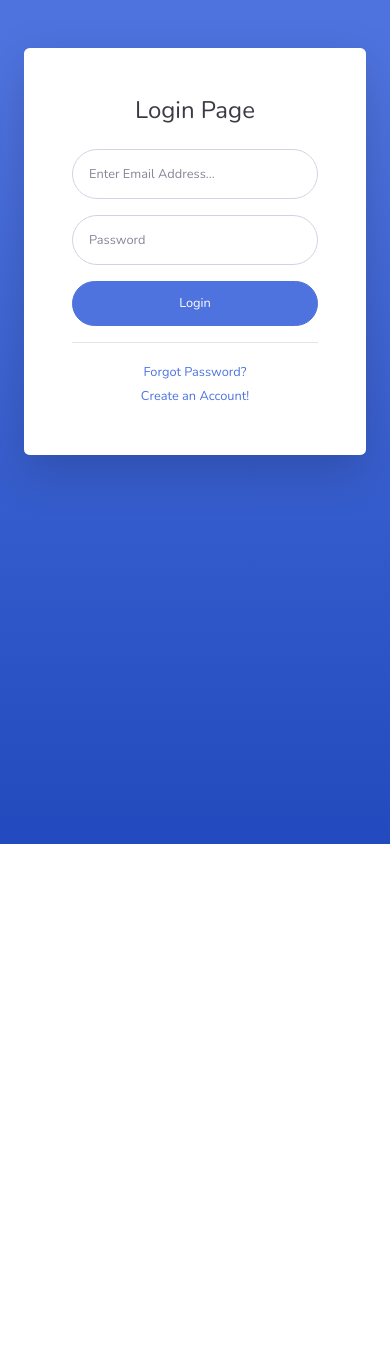
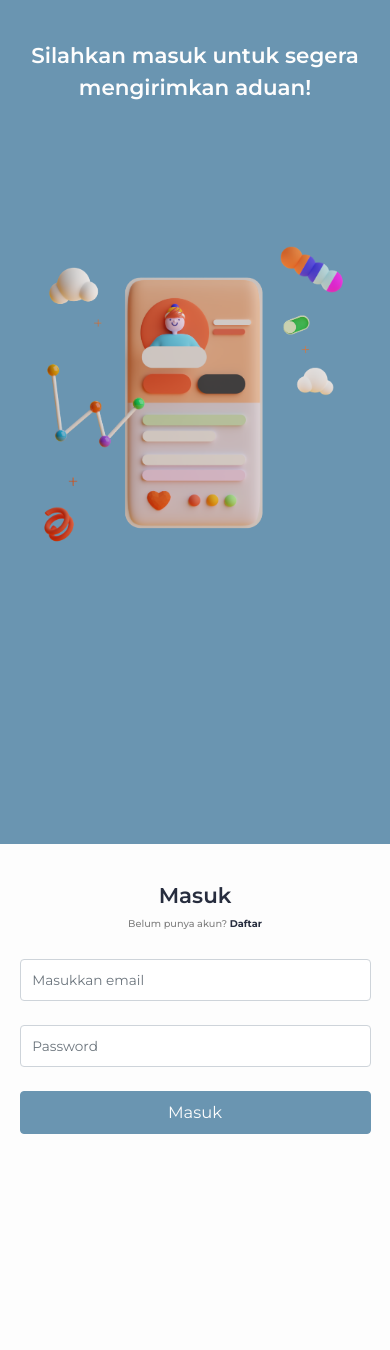
Before and after one commit to khalilannbiya/siap, a CodeIgniter app: page /siap/auth/ in a window 390 px wide. Before the commit the page ends 844 px from the top, so only its background shows below. Run offline with CodeIgniter, Linux system fonts and the light colour scheme.

Commit message:
menambahkan fitur registrasi dan login

```diff
--- a/application/controllers/Auth.php
+++ b/application/controllers/Auth.php
@@ -5,17 +5,21 @@ class Auth extends CI_Controller
 {
   public function index()
   {
+
     $this->form_validation->set_rules(
       'email',
       'Email',
       'required|trim|valid_email',
-      ['required' => 'You must provide a %s.']
+      [
+        'required' => '%s harus diisi!',
+        'valid_email' => 'Gunakan email yang benar!'
+      ]
     );
     $this->form_validation->set_rules(
       'password',
       'Password',
       'required|trim',
-      ['required' => 'You must provide a %s.']
+      ['required' => '%s harus diisi!']
     );
 
     if ($this->form_validation->run() == FALSE) {
@@ -55,18 +59,19 @@ class Auth extends CI_Controller
           if ($user['role_id'] == 1) {
             redirect('admin');
           } else {
+            $this->session->set_flashdata('message', "Anda telah berhasil Login!");
             redirect('user');
           }
         } else {
-          $this->session->set_flashdata('messageWrong', 'Wrong password!');
+          $this->session->set_flashdata('messageWrong', 'Password salah!');
           redirect('auth');
         }
       } else {
-        $this->session->set_flashdata('messageWrong', 'Your email has not been activated!');
+        $this->session->set_flashdata('messageWrong', 'Email anda belum di aktivasi!');
         redirect('auth');
       }
     } else {
-      $this->session->set_flashdata('messageWrong', 'Your email is nor registered!');
+      $this->session->set_flashdata('messageWrong', 'Email anda belum teregistrasi!');
       redirect('auth');
     }
   }
@@ -77,49 +82,85 @@ class Auth extends CI_Controller
       'name',
       'Name',
       'required|trim',
-      ['required' => 'You must provide a %s.']
+      ['required' => '%s harus diisi!']
     );
     $this->form_validation->set_rules(
       'email',
       'Email',
       'required|trim|valid_email|is_unique[user.email]',
       [
-        'required' => 'You must provide a %s.',
-        'is_unique' => 'This email has already registered!'
+        'required' => '%s harus diisi!.',
+        'valid_email' => 'Gunakan email yang benar!',
+        'is_unique' => 'Email ini sudah teregistrasi sebelumnya!'
       ]
+    );
+    $this->form_validation->set_rules(
+      'nik',
+      'NIK',
+      'required|trim|numeric|is_unique[user.nik]|max_length[16]',
+      [
+        'required' => '%s harus diisi!.',
+        'numeric' => 'Diisi dengan angka!',
+        'max_length' => 'Yang kamu masukkan bukan NIK!',
+        'is_unique' => 'Nomor ini sudah teregistrasi sebelumnya!'
+      ]
+    );
+    $this->form_validation->set_rules(
+      'gender',
+      'Jenis Kelamin',
+      'required|trim',
+      [
+        'required' => '%s harus diisi!.',
+      ]
+    );
+    $this->form_validation->set_rules(
+      'nope',
+      'Nomor Telepon',
+      'required|trim|numeric',
+      [
+        'required' => '%s harus diisi!.',
+        'numeric' => 'Diisi dengan angka!'
+      ]
+    );
+    $this->form_validation->set_rules(
+      'alamat',
+      'Alamat',
+      'required|trim',
+      ['required' => '%s harus diisi!']
     );
     $this->form_validation->set_rules(
       'password1',
       'Password',
       'required|trim|min_length[5]|matches[password2]',
       [
-        'required' => 'You must provide a %s.',
-        'matches' => 'password dont match!',
-        'min_length' => 'Passwor too short!'
+        'required' => '%s harus diisi!',
+        'matches' => 'Password tidak sesuai!',
+        'min_length' => 'Password terlalu pendek!'
       ]
     );
     $this->form_validation->set_rules(
       'password2',
       'Password',
       'required|trim|matches[password1]',
-      ['required' => 'You must provide a %s.']
+      ['required' => '%s harus diisi!']
     );
 
     if ($this->form_validation->run() == FALSE) {
       $data['title'] = "User Registration";
+      $data['gender'] = ['Laki-laki', 'Perempuan'];
       $this->load->view('templates/auth_header', $data);
-      $this->load->view('auth/registration');
+      $this->load->view('auth/registration', $data);
       $this->load->view('templates/auth_footer');
     } else {
       $this->ModelAuth->insertData();
-      $this->session->set_flashdata('message', 'Your account has been created. Please Login!');
+      $this->session->set_flashdata('message', 'Akun anda sudah di daftar-kan, silahkan login!');
       redirect('auth');
     }
   }
 
   public function logout()
   {
-    // Bersihkan session dan mengembalikan ke halaman login
+    // Bersihkan session dan mengembalikan ke halaman home
     $this->session->unset_userdata('email');
     $this->session->unset_userdata('role_id');
     $this->session->set_flashdata('message', 'Anda telah logout!');
--- a/application/controllers/User.php
+++ b/application/controllers/User.php
@@ -24,7 +24,7 @@ class User extends CI_Controller
     $data['title'] = "Beranda";
     $this->load->view('templates-user/header_home', $data);
     $this->load->view('user/index', $data);
-    $this->load->view('templates-user/footer');
+    $this->load->view('templates-user/footer', $data);
   }
 
   // public function index()
--- a/application/models/ModelAuth.php
+++ b/application/models/ModelAuth.php
@@ -7,6 +7,10 @@ class ModelAuth extends CI_Model
     $data = [
       'name' => $this->input->post('name', true),
       'email' => $this->input->post('email', true),
+      'jenis_kelamin' => $this->input->post('gender', true),
+      'nik' => $this->input->post('nik', true),
+      'no_hp' => $this->input->post('nope', true),
+      'address' => $this->input->post('alamat', true),
       'image' => "default.jpg",
       'password' => password_hash($this->input->post('password1', true), PASSWORD_DEFAULT),
       'role_id' => 2,
--- a/application/views/auth/login.php
+++ b/application/views/auth/login.php
@@ -1,58 +1,35 @@
-<div class="container">
-  <!-- Outer Row -->
-  <div class="row justify-content-center">
-    <div class="col-lg-7">
-      <div class="card o-hidden border-0 shadow-lg my-5">
-        <div class="card-body p-0">
-          <!-- Nested Row within Card Body -->
-          <div class="row">
-            <div class="col-lg">
-              <div class="p-5">
-                <div class="text-center">
-                  <h1 class="h4 text-gray-900 mb-4">Login Page</h1>
 <?php if ($this->session->flashdata('message')) : ?>
-                    <div class="alert alert-success alert-dismissible fade show" role="alert">
+  <div class="alert my-alert alert-success alert-dismissible fade show container fixed-top" role="alert">
     <strong>Yeayyyyy!</strong>
     <?= $this->session->flashdata('message'); ?>
-                      <button type="button" class="close" data-dismiss="alert" aria-label="Close">
-                        <span aria-hidden="true">&times;</span>
-                      </button>
   </div>
 <?php elseif ($this->session->flashdata('messageWrong')) : ?>
-                    <div class="alert alert-danger alert-dismissible fade show" role="alert">
+  <div class="alert my-alert alert-danger alert-dismissible fade show container fixed-top" role="alert">
     <strong>Wahhhh!</strong>
     <?= $this->session->flashdata('messageWrong'); ?>
-                      <button type="button" class="close" data-dismiss="alert" aria-label="Close">
-                        <span aria-hidden="true">&times;</span>
-                      </button>
   </div>
 <?php endif; ?>
+<main class="main-of-content">
+  <section class="left-section">
+    <!-- <i class="ri-arrow-left-s-line"></i> -->
+    <h2>Silahkan masuk untuk segera mengirimkan aduan!</h2>
+    <img src="<?= base_url(); ?>assets/img/login.png" alt="Ilustrasi Login">
+  </section>
+  <section class="right-section login-page-section">
+    <h2>Masuk</h2>
+    <p>Belum punya akun? <a href="<?= base_url(); ?>auth/registration">Daftar</a></p>
+    <form class="form-auth login-page" action="<?= base_url(); ?>auth/" method="POST">
+      <div class="mb-4">
+        <input type="text" class="form-control" id="email" name="email" placeholder="Masukkan email" value="<?= set_value('email'); ?>">
+        <div class="form-text"><?= form_error('email'); ?></div>
       </div>
-                <form class="user" method="POST" action="<?= base_url(); ?>auth/">
-                  <div class="form-group">
-                    <input type="text" class="form-control form-control-user" id="email" name="email" placeholder="Enter Email Address..." value="<?= set_value('email'); ?>" />
-                    <div class="text-danger"><?= form_error('email'); ?></div>
+      <div class="mb-4">
+        <input type="password" id="password" name="password" class="form-control" placeholder="Password" aria-label="Password">
+        <div class="form-text"><?= form_error('password'); ?></div>
       </div>
-                  <div class="form-group">
-                    <input type="password" class="form-control form-control-user" id="password" name="password" placeholder="Password" />
-                    <div class="text-danger"><?= form_error('password'); ?></div>
-                  </div>
-                  <button type="submit" class="btn btn-primary btn-user btn-block">
-                    Login
+      <button type="submit" class="btn btn-primary">
+        Masuk
       </button>
-                  <hr />
     </form>
-                <div class="text-center">
-                  <a class="small" href="forgot-password.html">Forgot Password?</a>
-                </div>
-                <div class="text-center">
-                  <a class="small" href="<?= base_url(); ?>auth/registration">Create an Account!</a>
-                </div>
-              </div>
-            </div>
-          </div>
-        </div>
-      </div>
-    </div>
-  </div>
-</div>
+  </section>
+</main>
--- a/application/views/templates-user/header_home.php
+++ b/application/views/templates-user/header_home.php
@@ -26,6 +26,11 @@
 
 <body>
   <?php if ($session_cek) : ?>
+    <?php if ($this->session->flashdata('message')) : ?>
+      <div class="alert my-alert alert-success alert-dismissible fade show fixed-top container-sm" role="alert" id="myAlert">
+        <strong>Yeayyyyy</strong> <?= $this->session->flashdata('message'); ?>
+      </div>
+    <?php endif; ?>
     <!-- ======================= Navbar ======================= -->
     <header>
       <nav class="nav-bar">
@@ -67,7 +72,6 @@
     <?php if ($this->session->flashdata('message')) : ?>
       <div class="alert my-alert alert-success alert-dismissible fade show fixed-top container-sm" role="alert" id="myAlert">
         <strong>Yeayyyyy</strong> <?= $this->session->flashdata('message'); ?>
-        <button type="button" class="btn-close" data-bs-dismiss="alert" aria-label="Close"></button>
       </div>
     <?php endif; ?>
     <!-- ======================= Navbar ======================= -->
--- a/application/views/templates/auth_footer.php
+++ b/application/views/templates/auth_footer.php
@@ -1,12 +1,6 @@
-<!-- Bootstrap core JavaScript-->
-<script src="<?= base_url(); ?>assets/vendor/jquery/jquery.min.js"></script>
-<script src="<?= base_url(); ?>assets/vendor/bootstrap/js/bootstrap.bundle.min.js"></script>
-
-<!-- Core plugin JavaScript-->
-<script src="<?= base_url(); ?>assets/vendor/jquery-easing/jquery.easing.min.js"></script>
-
-<!-- Custom scripts for all pages-->
-<script src="<?= base_url(); ?>assets/js/sb-admin-2.min.js"></script>
+<script src="<?= base_url(); ?>assets/js/main.js"></script>
+<script src="<?= base_url(); ?>assets/js/app.js"></script>
+<script src="https://cdn.jsdelivr.net/npm/bootstrap@5.1.3/dist/js/bootstrap.bundle.min.js" integrity="sha384-ka7Sk0Gln4gmtz2MlQnikT1wXgYsOg+OMhuP+IlRH9sENBO0LRn5q+8nbTov4+1p" crossorigin="anonymous"></script>
 </body>
 
 </html>
--- a/application/views/templates/auth_header.php
+++ b/application/views/templates/auth_header.php
@@ -1,21 +1,26 @@
-<!DOCTYPE html>
-<html lang="en">
+<!doctype html>
+<html lang="id">
 
 <head>
-  <meta charset="utf-8" />
-  <meta http-equiv="X-UA-Compatible" content="IE=edge" />
-  <meta name="viewport" content="width=device-width, initial-scale=1, shrink-to-fit=no" />
-  <meta name="description" content="" />
-  <meta name="author" content="" />
+  <!-- Required meta tags -->
+  <meta charset="utf-8">
+  <meta name="viewport" content="width=device-width, initial-scale=1">
 
-  <title>SIAP | <?= $title; ?></title>
+  <!-- Bootstrap CSS -->
+  <link href="https://cdn.jsdelivr.net/npm/bootstrap@5.1.3/dist/css/bootstrap.min.css" rel="stylesheet" integrity="sha384-1BmE4kWBq78iYhFldvKuhfTAU6auU8tT94WrHftjDbrCEXSU1oBoqyl2QvZ6jIW3" crossorigin="anonymous">
 
-  <!-- Custom fonts for this template-->
-  <link href="<?= base_url(); ?>assets/vendor/fontawesome-free/css/all.min.css" rel="stylesheet" type="text/css" />
-  <link href="https://fonts.googleapis.com/css?family=Nunito:200,200i,300,300i,400,400i,600,600i,700,700i,800,800i,900,900i" rel="stylesheet" />
+  <!-- My CSS -->
+  <link rel="stylesheet" href="<?= base_url(); ?>assets/css/style-auth.css">
 
-  <!-- Custom styles for this template-->
-  <link href="<?= base_url(); ?>assets/css/sb-admin-2.min.css" rel="stylesheet" />
+  <link rel="stylesheet" href="<?= base_url(); ?>assets/css/style-user.css">
+
+  <!-- Remixicon -->
+  <link href="https://cdn.jsdelivr.net/npm/remixicon@2.5.0/fonts/remixicon.css" rel="stylesheet" />
+
+  <!-- ========= favicon ========= -->
+  <link rel="shortcut icon" href="<?= base_url(); ?>assets/img/favicon.png" type="image/x-icon" />
+
+  <title>Siap | <?= $title; ?></title>
 </head>
 
-<body class="bg-gradient-primary">
+<body>
--- /dev/null
+++ b/assets/css/style-auth.css
@@ -0,0 +1,289 @@
+@import url("https://fonts.googleapis.com/css2?family=Poppins:wght@100;200;300;400;500;600;700;800;900&display=swap");
+
+@import url("https://fonts.googleapis.com/css2?family=Montserrat:wght@100;200;300;400;500;600;700;800;900&display=swap");
+
+* {
+  padding: 0;
+  margin: 0;
+  box-sizing: border-box;
+  scroll-behavior: smooth;
+}
+
+:root {
+  --primary-color: #6A95B1;
+  --dark: #272D3E;
+  --light: #fdfdfd;
+}
+
+body {
+  font-family: "Montserrat", sans-serif !important;
+  background-color: var(--light);
+  color: var(--dark);
+  /* overflow-x: hidden; */
+}
+
+.main-of-content {
+  display: flex;
+  justify-content: space-between;
+  height: auto;
+}
+
+.left-section {
+  background-color: #6A95B1;
+  display: flex;
+  flex-direction: column;
+  /* justify-content: center; */
+  align-items: center;
+  gap: 6vh;
+}
+
+.left-section, .right-section {
+  padding: 5% 5% 10% 5%;
+  width: 50%;
+  height: auto;
+}
+
+.left-section h2 {
+  font-size: 2vw;
+  padding-right: 10%;
+  line-height: 1.5;
+  font-weight: 600;
+  color: var(--light);
+}
+
+.left-section img {
+  width: 70%;
+}
+
+.ri-arrow-left-s-line {
+  color: #6A95B1;
+  background-color: #272D3E;
+  display: inline-block;
+  padding: 2px;
+}
+
+.right-section {
+  display: flex;
+  /* justify-content: center; */
+  flex-direction: column;
+  align-items: center;
+}
+
+.right-section h2 {
+  font-size: 2vw;
+  font-weight: 600;
+}
+
+.right-section>p {
+  font-size: .8vw;
+  font-weight: 500;
+  color: grey;
+}
+
+.right-section p a {
+  color: var(--dark);
+  font-weight: 700;
+  text-decoration: none;
+}
+
+.form-auth {
+  width: 80%;
+  margin-top: 1vw;
+}
+
+.form-auth .form-control {
+  font-size: 1vw;
+  padding: .5vw 1vw;
+}
+
+.form-auth .form-text {
+  font-size: .9vw;
+  color: red;
+}
+
+.form-text p {
+  margin-bottom: 0;
+}
+
+.form-auth .form-select {
+  font-size: 1vw;
+  background-size: 1vw;
+}
+
+.form-auth .form-floating>label {
+  font-size: 1vw;
+}
+
+.form-auth .btn-primary {
+  font-size: 1.2vw;
+  color: var(--light);
+  background-color: var(--primary-color);
+  border: 1px solid var(--primary-color);
+  width: 100%;
+  height: 3vw;
+  display: flex;
+  justify-content: center;
+  align-items: center;
+}
+
+.login-page {
+  margin-top: 4vw;
+}
+
+
+
+
+
+/* Ukuran Tablet */
+@media screen and (max-width: 992px) {
+  .main-of-content {
+    display: flex;
+    flex-direction: column;
+    height: auto;
+  }
+
+  .left-section {
+    display: flex;
+    flex-direction: column;
+    align-items: center;
+    height: 100vh;
+  }
+
+  .left-section, .right-section {
+    padding: 10% 5%;
+    width: 100%;
+  }
+
+  .left-section h2 {
+    font-size: 3.5vw;
+    text-align: center;
+    padding: 0 10%;
+  }
+
+  .left-section img {
+    margin-top: 5vw;
+    width: 70%;
+  }
+
+  .ri-arrow-left-s-line {
+    background-color: #272D3E;
+    display: inline-block;
+    padding: 2px;
+  }
+
+  .right-section {
+    display: flex;
+    height: auto;
+  }
+
+  .right-section h2 {
+    font-size: 3.5vw;
+  }
+
+  .right-section>p {
+    font-size: 1.5vw;
+  }
+
+  .form-auth {
+    width: 100%;
+    margin-top: 3vw;
+  }
+
+  .form-auth .form-control {
+    font-size: 2vw;
+    padding: 1.5vw 2vw;
+  }
+
+  .form-auth .form-text {
+    font-size: 1.5vw;
+  }
+
+  .form-auth .form-select {
+    font-size: 2vw;
+    padding: 1.5vw 2vw;
+    background-size: 2vw;
+  }
+
+  .form-auth .form-floating>label {
+    font-size: 2vw;
+  }
+
+  .form-auth .btn-primary {
+    font-size: 2.2vw;
+    height: 6vw;
+  }
+
+}
+
+/* ukuran Mobile */
+@media screen and (max-width: 576px) {
+
+  .left-section {
+    display: flex;
+    flex-direction: column;
+    align-items: center;
+    height: 100vh;
+  }
+
+  .left-section, .right-section {
+    padding: 10% 5%;
+    width: 100%;
+  }
+
+  .left-section h2 {
+    font-size: 5.5vw;
+    padding: 0;
+  }
+
+  .left-section img {
+    margin-top: 10vh;
+    width: 90%;
+  }
+
+  .ri-arrow-left-s-line {
+    background-color: #272D3E;
+    display: inline-block;
+    padding: 2px;
+  }
+
+  .right-section h2 {
+    font-size: 5.5vw;
+  }
+
+  .right-section>p {
+    font-size: 2.5vw;
+  }
+
+  .form-auth {
+    width: 100%;
+    margin-top: 3vw;
+  }
+
+  .form-auth .form-control {
+    font-size: 3.5vw;
+    padding: 2.5vw 3vw;
+  }
+
+  .form-auth .form-text {
+    font-size: 2.5vw;
+  }
+
+  .form-auth .form-select {
+    font-size: 3.5vw;
+    padding: 2.5vw 3vw;
+    background-size: 3.5vw;
+  }
+
+  .form-auth .form-floating>label {
+    font-size: 3.5vw;
+  }
+
+  .form-auth .btn-primary {
+    font-size: 4.2vw;
+    height: 11vw;
+  }
+
+  .login-page-section {
+    height: 60vh;
+  }
+}
--- a/assets/js/app.js
+++ b/assets/js/app.js
@@ -46,14 +46,17 @@ document.onreadystatechange = function () {
 };
 
 // My Alert display none with setTimeOut
-
-function hideAlertAutomatic() {
+setTimeout(() => {
 	let myAlert = document.querySelector(".alert");
 	myAlert.classList.toggle("hide-myalert");
-	setTimeout(displayNone, 2000);
+	setTimeout(() => {
+		myAlert.classList.toggle("d-none");
+	}, 2000);
+}, 4000);
 
-	function displayNone() {
-		myAlert.classList.toggle("d-none");
-	}
-}
-setTimeout(hideAlertAutomatic, 4000);
+// Edit responsive via js
+let rowLayout = document.getElementById("row-layout");
+let columnLayout = document.getElementById("column-layout");
+let outerWidth = window.outerWidth;
+
+console.log(outerWidth);
--- /dev/null
+++ b/assets/js/main.js
@@ -0,0 +1,22 @@
+// Edit responsive via js
+let rowLayout = document.getElementById("row-layout");
+let columnLayout = document.getElementById("column-layout");
+let rowPassword = document.getElementById("row-password");
+let columnPassword = document.getElementById("column-password");
+let outerWidth = window.outerWidth;
+
+if (outerWidth <= 576) {
+	rowLayout.classList.remove("row");
+	rowPassword.classList.remove("row");
+	columnLayout.classList.add("mb-3");
+	columnPassword.classList.add("mb-3");
+}
+
+// My Alert display none with setTimeOut
+setTimeout(() => {
+	let myAlert = document.querySelector(".alert");
+	myAlert.classList.toggle("hide-myalert");
+	setTimeout(() => {
+		myAlert.classList.toggle("d-none");
+	}, 2000);
+}, 4000);
```
Also changed, not shown: application/views/auth/login copy.php (added, +58 -0 lines), application/views/auth/registration.php (+55 -46 lines), application/views/templates-user/footer.php (+21 -0 lines), assets/img/login.png (added), assets/img/logo-desc.png (added), assets/img/regis.png (added). Lines whose indentation alone changed are shown as unchanged.
